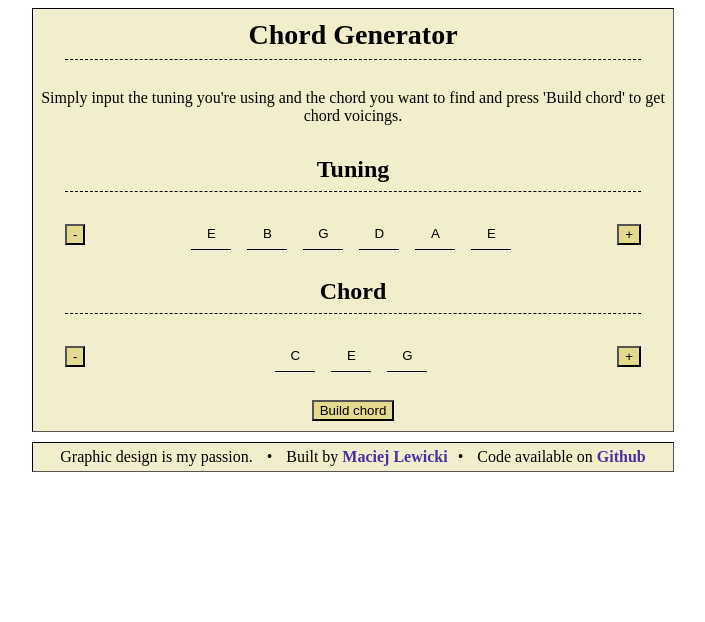
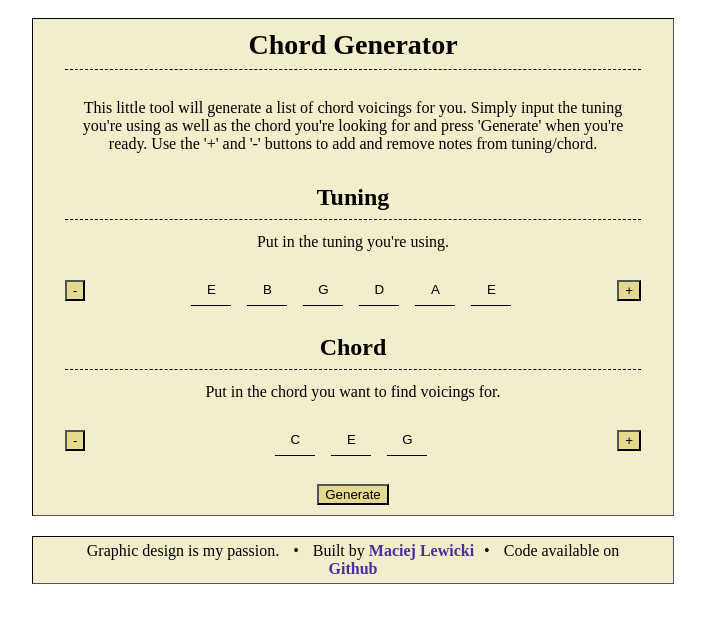
Before and after one commit to mlewicki12/angular-chord-generator, an Angular app: page / in a window 1280 px wide. Shown: the top 622 px of the page, without its empty margins (295-1000 px from the left). Built offline with nearby package versions, Linux system fonts and the light colour scheme.

Commit message:
make the purpose of the tool clearer

```diff
--- a/src/app/components/chord-menu/chord-menu.component.html
+++ b/src/app/components/chord-menu/chord-menu.component.html
@@ -2,11 +2,16 @@
 <div class="main" *ngIf="mode === 'menu'">
   <h1>Chord Generator</h1>
   <hr />
-
-  <p>Simply input the tuning you're using and the chord you want to find and press 'Build chord' to get chord voicings.</p>
+  <p>
+    This little tool will generate a list of chord voicings for you.
+    Simply input the tuning you're using as well as the chord you're looking
+    for and press 'Generate' when you're ready. Use the '+' and '-' buttons
+    to add and remove notes from tuning/chord.
+  </p>
 
   <h2>Tuning</h2>
   <hr />
+  <p style="margin: 0">Put in the tuning you're using.</p>
   <div class="input">
     <button class="button-web" (click)="removeString()">-</button>
     <div class="input-text">
@@ -22,6 +27,7 @@
 
   <h2>Chord</h2>
   <hr />
+  <p style="margin: 0">Put in the chord you want to find voicings for.</p>
   <div class="input">
     <button class="button-web" (click)="removeChord()">-</button>
     <div class="input-text">
@@ -35,12 +41,18 @@
     </div>
   </div>
 
-  <button (click)="submit()">Build chord</button>
+  <button (click)="submit()">Generate</button>
 </div>
 
+<div class="main" *ngIf="mode === 'chords'">
+  <h1>Chord</h1>
+  <div class="input-text">
+    <input *ngFor="let string of chordArray;" type="text" [ngModel]="string" disabled />
+  </div>
+</div>
 <app-chordlist *ngIf="mode === 'chords'" [strings]="tuningArray" [chord]="chordArray"></app-chordlist>
 
-<div class="main" id="footer" style="margin-top: 10px">
+<div class="main" id="footer">
   <p>Graphic design is my passion.
     <span class="bullet">&bull;</span>
     Built by <a href="https://mlewicki.me">Maciej Lewicki</a>
--- a/src/app/components/chord-menu/chord-menu.component.scss
+++ b/src/app/components/chord-menu/chord-menu.component.scss
@@ -30,6 +30,7 @@
 
   width: 50%;
   height: 100%;
+  margin: 10px;
 
   background-color: #F2EECB;
   border: 1px inset black;
@@ -95,6 +96,7 @@ h2 {
 p {
   text-align: center;
   padding: 5px;
+  max-width: 90%;
 }
 
 hr {
```
